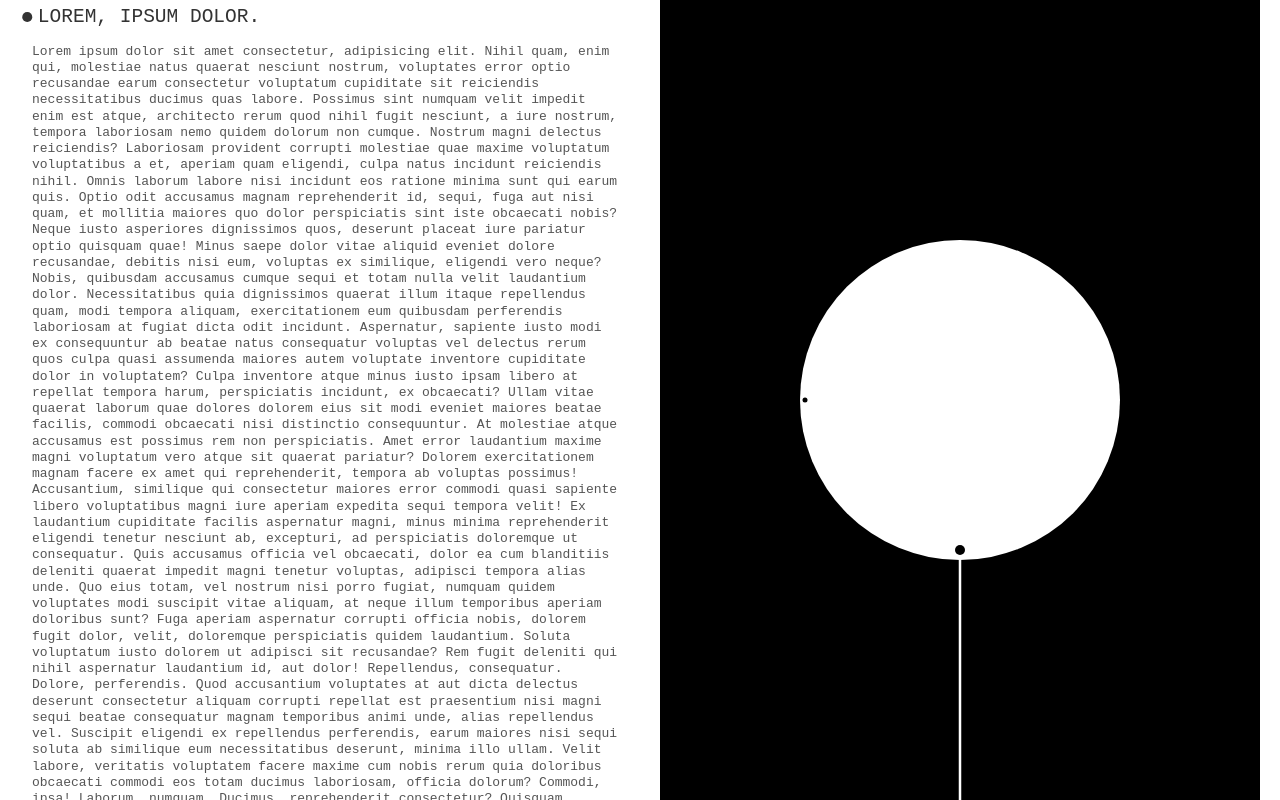
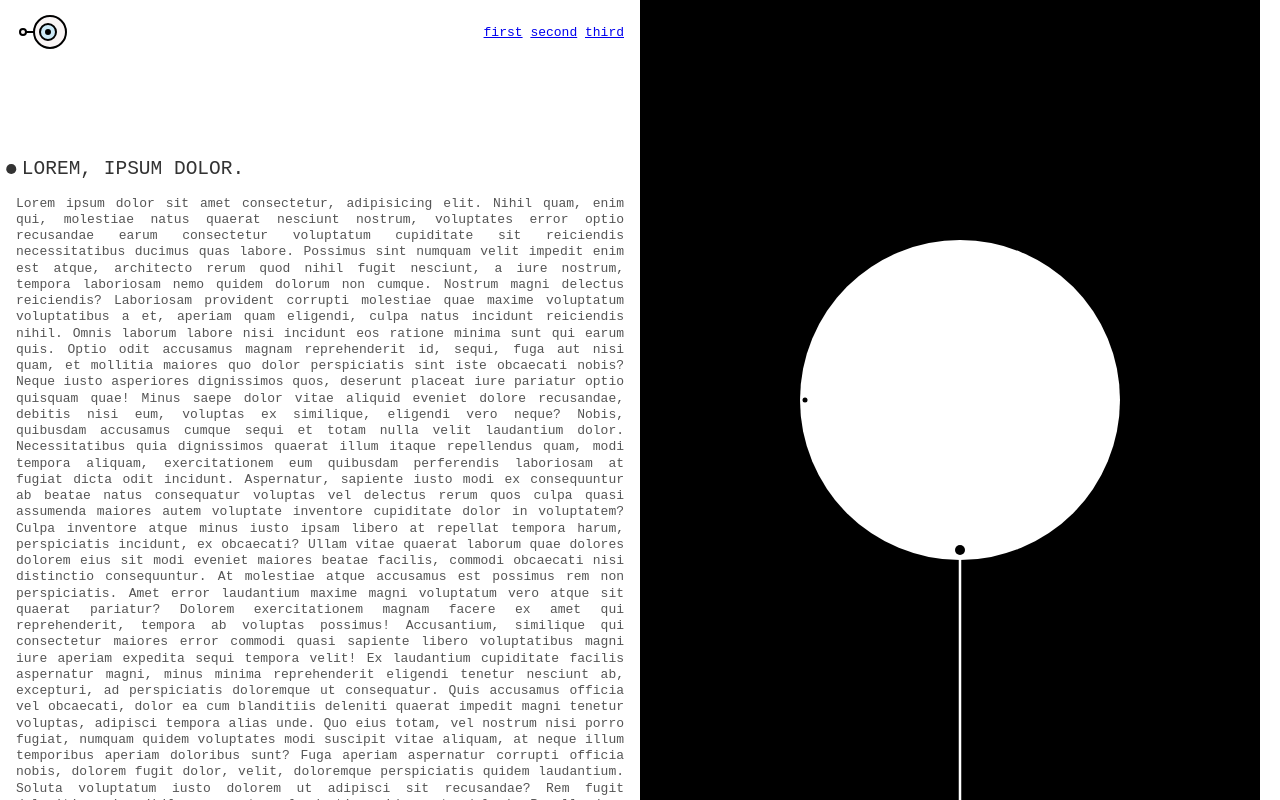
Before and after one commit to funstra/doubble_scroll, a plain HTML site: page index.html in a window 1280 px wide. Drawn offline with Linux system fonts and the light colour scheme.

Commit message:
logo animate

```diff
--- a/index.html
+++ b/index.html
@@ -17,8 +17,62 @@
 <body>
     <main>
         <section>
+            <nav>
+                <a href="#first">
+                    <svg viewBox="0 0 1024 1024" preserveAspectRatio="xMinYMid">
+                        <defs>
+                            <animate xlink:href="#eyeStem" id="aStart" begin="0s;aEnd.end" attributeName="d"
+                                attributeType="XML" to="
+                                M16,512
+                            a1,1 0 0 0 96,0
+                            a1,1 0 0 0 -96,0
+                            m96,0
+                            l128,0
+                            a1,1 0 0 0 512,0
+                            a1,1 0 0 0 -512,0
+                                " dur="2s" fill="freeze" />
+                            <animate xlink:href="#eyeStem" id="aMid" begin="aStart.end" attributeName="d"
+                                attributeType="XML" to="
+                                M96,512
+                            a1,1 0 0 0 96,0
+                            a1,1 0 0 0 -96,0
+                            m96,16
+                            l128,0
+                            a1,1 0 0 0 512,0
+                            a1,1 0 0 0 -512,0
+                                " dur="4s" fill="freeze" />
+                            <animate xlink:href="#eyeStem" id="aEnd" begin="aMid.end" attributeName="d"
+                                attributeType="XML" to="
+                                M64,528
+                            a1,1 0 0 0 112,0
+                            a1,1 0 0 0 -112,0
+                            m96,0
+                            l128,0
+                            a1,1 0 0 0 480,0
+                            a1,1 0 0 0 -480,0
+                                " dur="1s" fill="freeze" />
+                        </defs>
+                        <g fill="none" stroke="black" stroke-width="32">
+                            <path id="eyeStem" d="
+                            M64,512
+                            a1,1 0 0 0 96,0
+                            a1,1 0 0 0 -96,0
+                            m96,0
+                            l128,0
+                            a1,1 0 0 0 512,0
+                            a1,1 0 0 0 -512,0
+                            " fill-rule="inherit" fill="#f9f5f5" />
+                            <circle cx="512" cy="512" r="128" fill="#5cf4" />
+                            <circle cx="512" cy="512" r="32" fill="black" />
+                        </g>
+                    </svg>
+                </a>
+                <a href="#first">first</a>
+                <a href="#second">second</a>
+                <a href="#third">third</a>
+            </nav>
             <ul>
-                <li>
+                <li id="first">
                     <article data-svg-target="1">
                         <header>
                             <h2>Lorem, ipsum dolor.</h2>
@@ -118,7 +172,7 @@
                         </section>
                     </article>
                 </li>
-                <li>
+                <li id="second">
                     <article data-svg-target="2">
                         <header>
                             <h2>Architecto, modi qui.</h2>
@@ -216,7 +270,7 @@
                         </section>
                     </article>
                 </li>
-                <li>
+                <li id="third">
                     <article data-svg-target="3">
                         <header>
                             <h2>Voluptas, necessitatibus dolorum.</h2>
@@ -319,7 +373,7 @@
         </section>
         <section>
             <svg width="100%" height="100%" preserveAspectRatio="xMidYMid" viewBox="0 0 1024 1024">
-                <rect transform-origin="center" transform="rotate(0)" x="32" y="-1024" width="960" height="4096" />
+                <rect transform-origin="center" transform="rotate(0)" x="0" y="-1024" width="992" height="4096" />
                 <circle cx="512" cy="512" r="256" fill="white" />
                 <path d="
                 M512,256
--- a/style.css
+++ b/style.css
@@ -25,6 +25,10 @@ main > section {
   overflow: hidden;
 }
 
+article p {
+  text-align: justify;
+}
+
 article h2 {
   /* line-height: 1; */
   position: relative;
@@ -45,21 +49,51 @@ article h2::before {
   background-color: currentColor;
 }
 
+main > section:first-child > nav {
+  top: 0;
+  background-color: white;
+  position: sticky;
+  z-index: 10;
+  /* padding-block: 2rem; */
+  display: flex;
+  align-items: center;
+  padding-left: 1rem;
+  gap: 1ch;
+}
+main > section:first-child > nav :first-child {
+  margin-right: auto;
+  width: 4rem;
+}
+main > section:first-child > nav svg {
+  width: 100%;
+}
+
 main > section:first-child {
+  position: relative;
   overflow: scroll;
   scroll-behavior: smooth;
   scroll-snap-type: y mandatory;
-
-  padding: 1rem 1rem 1rem 2rem;
+  padding-right: 1rem;
+  /* padding: 0rem 1rem 1rem 2rem; */
+}
+main > section:first-child > ul li {
+  padding-top: 5rem;
 }
 main > section:first-child > ul li:not(:last-child) {
   margin-bottom: 100vh;
 }
+main > section:first-child > ul {
+  padding: 1rem 0 1rem 1rem;
+}
+main > section:first-child li:first-of-type article {
+  scroll-margin-top: 10rem;
+}
 main > section:first-child article {
   position: relative;
   scroll-snap-align: start;
-  scroll-margin-top: 0.5rem;
+  /* scroll-margin-top: 0.5rem; */
 
+  scroll-margin-top: 10rem;
   padding-bottom: 25rem;
 }
 main > section:first-of-type ul li:last-child article {
```
